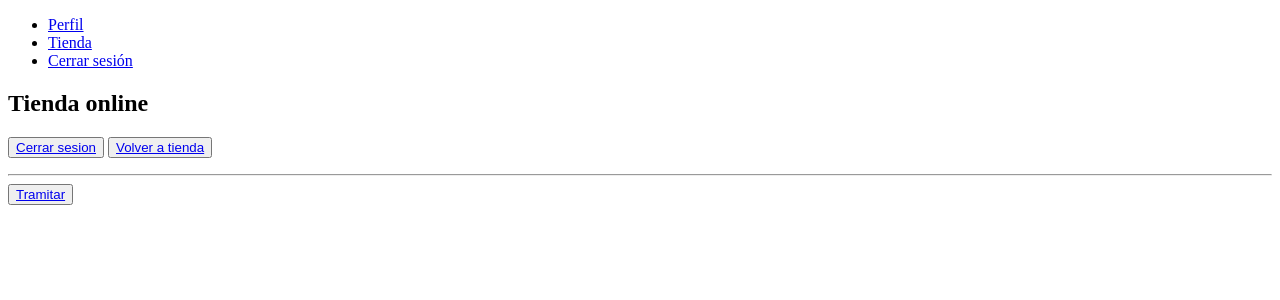
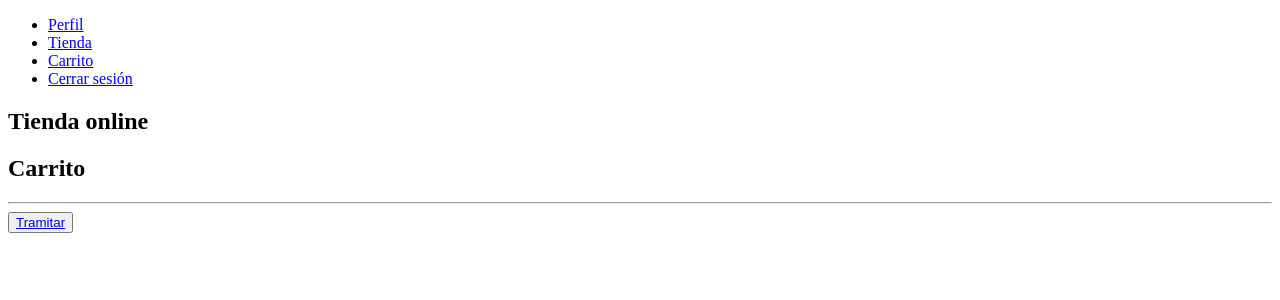
Before and after one commit to JordiLlopis10/examen_recu_dwes, a Flask app: page /carrito in a window 1280 px wide. Shown: the top 300 px of the page. Run offline with Flask 3, Linux system fonts and the light colour scheme; the visitor is signed in with stand-in values (Sample User, id 1); data that the repository does not hold is empty.

Commit message:
Falta aun el bootstrap, pero casi terminado, falta los tokens

```diff
--- a/src/templates/base.html
+++ b/src/templates/base.html
@@ -11,6 +11,7 @@
             {% if current_user.is_authenticated %}
                 <li><a href="{{ url_for('perfil') }}">Perfil</a></li>
                 <li><a href="{{ url_for('tienda') }}">Tienda</a></li>
+                <li><a href="{{ url_for('carrito') }}">Carrito</a></li>
                 <li><a href="{{ url_for('logout') }}">Cerrar sesión</a></li>
                 {% if current_user.email == 'admin@admin.com' %}
                     <li><a href="{{ url_for('admin') }}">Admin</a></li>
--- a/src/templates/carrito.html
+++ b/src/templates/carrito.html
@@ -6,8 +6,7 @@
 <section>
     <div>
         <h1>Tienda online</h1>
-        <button><a href="/">Cerrar sesion</a></button>
-        <button><a href="/tienda">Volver a tienda</a></button>
+        <h1>Carrito</h1>
     </div>
     <div>
         <ul>
--- a/src/templates/tienda.html
+++ b/src/templates/tienda.html
@@ -17,6 +17,11 @@
                 <span><strong>Descripcion: </strong>{{ i["descripcion"] }}</span>
                 <button><a href="/anyadir_carrito/{{ i["_id"]}}">Añadir al carrito</a></button>
 
+                {% if current_user.email == 'admin@admin.com' %}
+                    <button><a href="/edit_articulo/{{ i["_id"]}}">Update</a></button>
+                    <button><a href="/articulo/{{ i["_id"]}}">Delete</a></button>
+                {% endif %}
+
 
             </li>
             {% endfor %}
```
